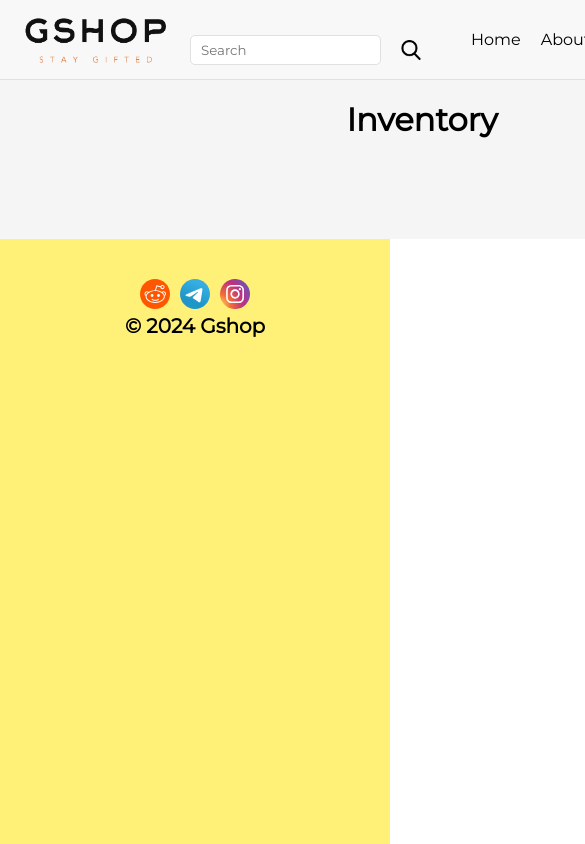
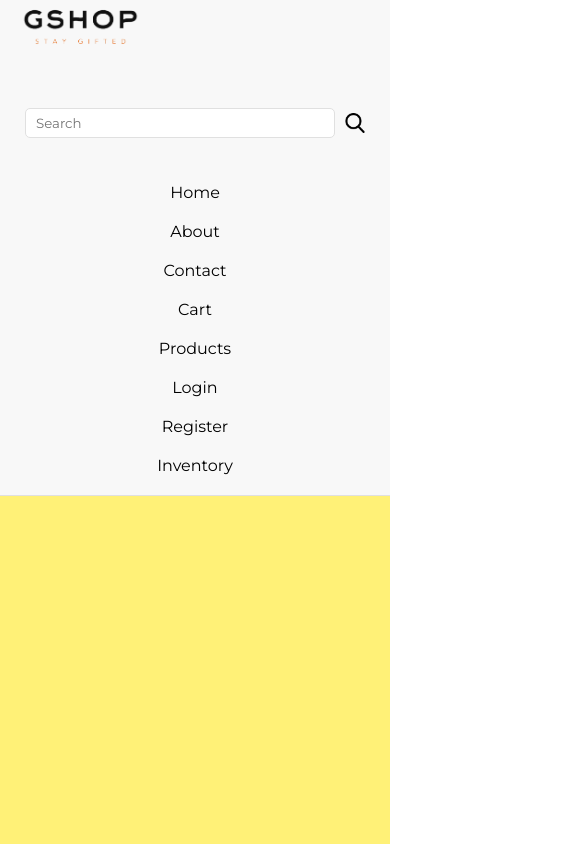
Before and after one commit to mahnooshr/Web-Team, a React (Create React App) app in the folder project/frontend/: page /inventory in a window 390 px wide. Shown: the top 844 px of the page, 585 px wide, since content can reach past the window. Built offline with nearby package versions, Linux system fonts and the light colour scheme; no server answers.

Commit message:
nav-responsive

```diff
--- a/project/frontend/src/pages/cart.js
+++ /dev/null
@@ -1,63 +0,0 @@
-import React, { useState, useEffect } from 'react';
-import axios from 'axios';
-
-import CartItem from './CartItem';
-import { getCart, updateCart } from '../api/cartAPI';
-
-const CartPage = () => {
-
-  const [cartItems, setCartItems] = useState([]);
-  const [loading, setLoading] = useState(true);
-
-  useEffect(() => {
-    getCartData();
-  }, []);
-
-  const getCartData = async () => {
-    try {
-      const cart = await getCart();
-      setCartItems(cart);
-    } catch (error) {
-      console.log(error);
-    }
-    setLoading(false);
-  }
-
-  const handleIncrease = async (itemId) => {
-    const updated = await updateCart(itemId, 'increment');
-    setCartItems(updated);
-  }
-
-  const handleDecrease = async (itemId) => {
-    const updated = await updateCart(itemId, 'decrement');
-    setCartItems(updated);
-  }
-
-  const handleDelete = async (itemId) => {
-    const updated = await updateCart(itemId, 'delete');
-    setCartItems(updated);
-  }
-
-
-  if(loading) {
-    return <p>Loading...</p>
-  }
-
-  return (
-    <div className="cart-container">
-      <h1>Your Cart</h1>
-
-      {cartItems.map(item => (
-        <CartItem
-          key={item.id}
-          item={item}
-          onIncrease={handleIncrease}
-          onDecrease={handleDecrease}
-          onDelete={handleDelete}
-        />
-      ))}
-    </div>
-  );
-}
-
-export default CartPage;
--- a/project/frontend/src/pages/inventory.js
+++ b/project/frontend/src/pages/inventory.js
@@ -1,44 +1,25 @@
-import React, { useEffect, useState } from "react";
-import ProductLi from "../components/product_li";
-import axios from "axios";
-import {products as dummy_products} from "../constants/dummy";
-import { useLocation } from "react-router-dom";
-
-export default function ProductsList(probs) {
-  function useQuery() {
-    const { search } = useLocation();
-
-    return React.useMemo(() => new URLSearchParams(search), [search]);
-  }
-  const query = useQuery();
-
-  const baseUrl = "http://" + (process.env.BACKEND_HOST || 'localhost') + "/api/products/";
-  const [products, setProducts] = useState(dummy_products);
-
-  let params = {};
-  if (query.get('category') !== null){
-    params['category'] = query.get('category');
-  } else if (query.get('search') !== null){
-    params['search'] = query.get('search');
-  }
-
-  useEffect(() => {
-    console.log(baseUrl);
-    console.log(params);
-    axios.get(baseUrl, {
-      params: params
-    })
-      .then(res => {
-        console.log(res.data);
-        setProducts(res.data);
-      })
-  }, []);
+import React, { useState } from 'react';
+import '../styles/pages_general.css';
+const ShoppingCart = () => {
+  const [items, setItems] = useState([
+    { id: 1, name: 'Item 1', price: 10.99 },
+    { id: 2, name: 'Item 2', price: 19.99 },
+    { id: 3, name: 'Item 3', price: 14.99 },
+    // Add more items as needed
+  ]);
 
   return (
-    <div className="container">
-      <h1>Inventory</h1>
-
-
+    <div>
+      <h1>Shopping Cart</h1>
+      <ul>
+        {items.map(item => (
+          <li key={item.id}>
+            {item.name} - ${item.price}
+          </li>
+        ))}
+      </ul>
     </div>
   );
-}
+};
+
+export default ShoppingCart;
--- a/project/frontend/src/styles/gnav.css
+++ b/project/frontend/src/styles/gnav.css
@@ -68,3 +68,37 @@
 .gnav-links a:hover {
   text-decoration: underline;
 }
+
+/* Responsive Styles */
+@media only screen and (max-width: 768px) {
+  .gnav {
+    flex-direction: column;
+    height: auto;
+  }
+
+  .gnav-logo,
+  .gnav-search,
+  .gnav-links {
+    width: 100%;
+    text-align: center;
+    margin-bottom: 10px;
+  }
+
+  .gnav-logo img {
+    width: 120px;
+    height: auto;
+  }
+
+  .gnav-search input {
+    min-width: 100%;
+  }
+
+  .gnav-links {
+    flex-direction: column;
+    align-items: center;
+  }
+
+  .gnav-links a {
+    margin: 10px 0;
+  }
+}
--- /dev/null
+++ b/project/frontend/src/styles/inventory.css
@@ -0,0 +1,34 @@
+/* styles.css */
+
+body {
+    font-family: Arial, sans-serif;
+    background-color: #f4f4f4;
+    margin: 0;
+    padding: 0;
+  }
+
+  .container {
+    max-width: 600px;
+    margin: 50px auto;
+    background-color: #fff;
+    padding: 20px;
+    border-radius: 5px;
+    box-shadow: 0 0 10px rgba(0, 0, 0, 0.1);
+  }
+
+  h1 {
+    color: #333;
+  }
+
+  ul {
+    list-style: none;
+    padding: 0;
+  }
+
+  li {
+    margin-bottom: 10px;
+    padding: 10px;
+    border: 1px solid #ddd;
+    border-radius: 5px;
+    background-color: #f9f9f9;
+  }
```
Lines whose indentation alone changed are shown as unchanged.
